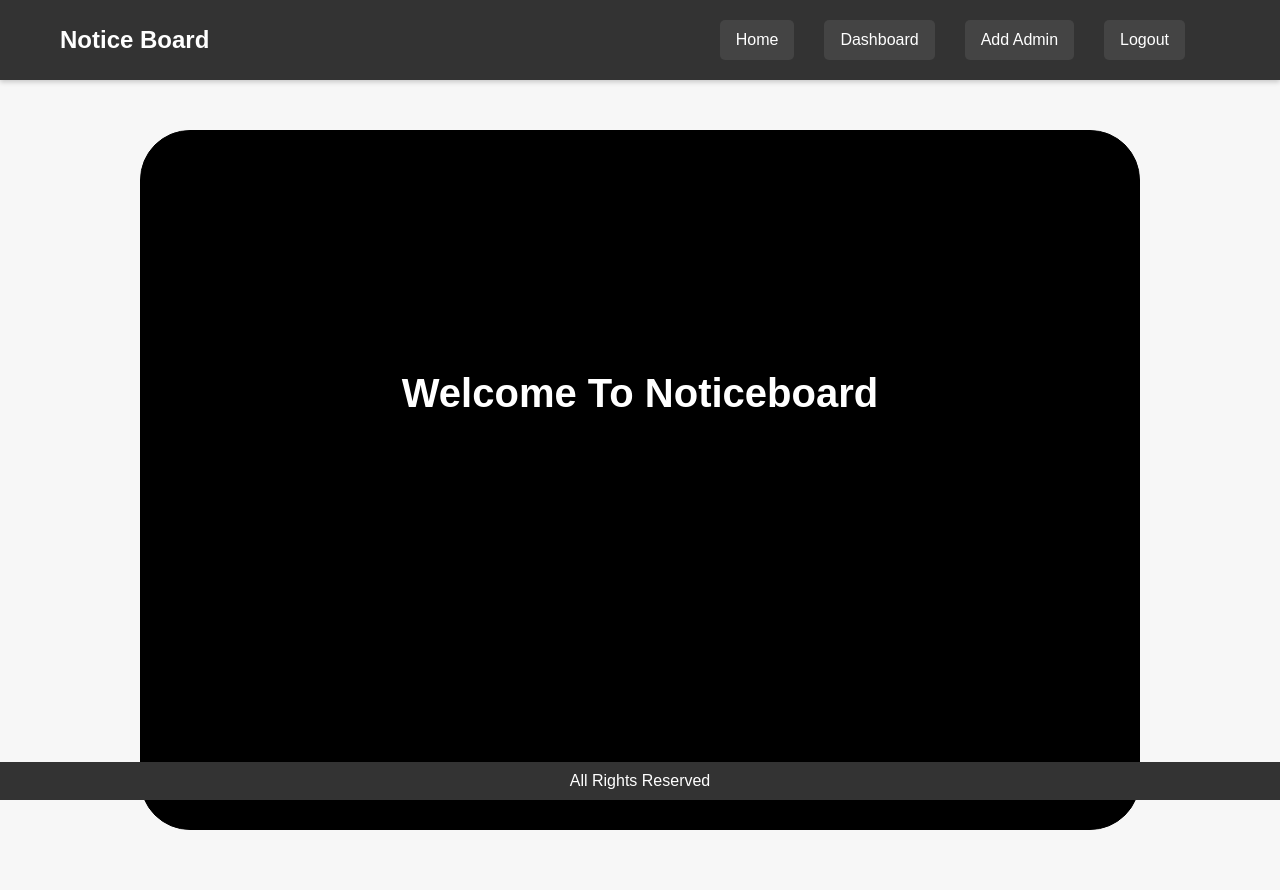
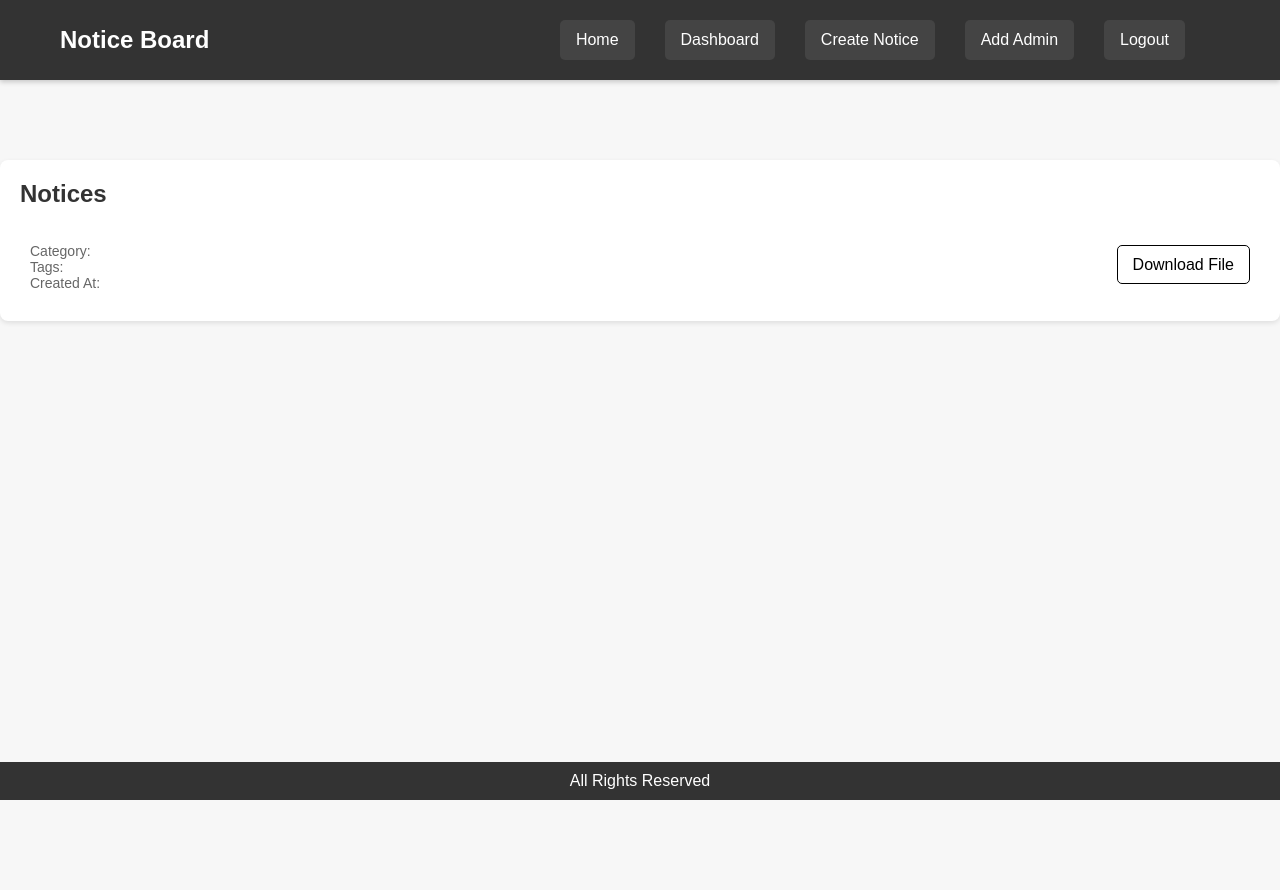
Before and after one commit to amyashpal/NoticeBoard, a PHP site: page /public/index.php in a window 1280 px wide. After the commit the page ends 800 px from the top, so only its background shows below. Run offline with PHP 8.4, Linux system fonts and the light colour scheme; the visitor is signed in with stand-in values (Sample User, id 1); tables that the repository leaves empty or names only in its code hold one stand-in row (values such as "Sample post"); data that the repository does not hold is empty.

Commit message:
done  list view

```diff
--- a/admin/login.php
+++ b/admin/login.php
@@ -22,7 +22,7 @@ if ($_SERVER["REQUEST_METHOD"] == "POST") {
             mysqli_query($conn, $log_login_sql);
 
             $_SESSION['log_id'] = mysqli_insert_id($conn);
-            header('Location: index.php');
+            header('Location:../public/index.php');
             exit();
         }
     }
@@ -37,6 +37,7 @@ if ($_SERVER["REQUEST_METHOD"] == "POST") {
     <meta charset="UTF-8">
     <meta name="viewport" content="width=device-width, initial-scale=1.0">
     <title>Admin Login</title>
+    <link rel="stylesheet" href="../styles.css">
 </head>
 <body>
     <div class="container">
@@ -50,12 +51,9 @@ if ($_SERVER["REQUEST_METHOD"] == "POST") {
                 <label for="password">Password</label>
                 <input type="password" name="password" id="password" placeholder="Enter your password" required>
             </div>
-
             <button type="submit">Login</button>
-
         </form>
     </div>
-
     <?php include '../includes/footer.php'; ?>
 </body>
 </html>
--- a/includes/header.php
+++ b/includes/header.php
@@ -21,6 +21,7 @@ if (session_status() === PHP_SESSION_NONE) {
             <a href="../public/index.php" class="nav-button">Home</a>
             <?php if (isset($_SESSION['admin_id'])): ?>
                 <a href="../admin/dashboard.php" class="nav-button">Dashboard</a>
+                <a href="../admin/create_notice.php" class="nav-button">Create Notice</a>
                 <a href="../admin/admin_register.php" class="nav-button">Add Admin</a>
                 <a href="../admin/logout.php" class="nav-button">Logout</a>
             <?php elseif (isset($_SESSION['user_id'])): ?>
--- a/public/index.php
+++ b/public/index.php
@@ -1,51 +1,111 @@
-<?php
-session_start();
-include '../includes/db.php';
-include '../includes/header.php';
-?>
-
+<?php include '../includes/header.php';  ?>
 <!DOCTYPE html>
 <html lang="en">
 <head>
-    <meta charset="UTF-8" />
-    <meta name="viewport" content="width=device-width, initial-scale=1.0" />
-    <title>Notice Board</title>
+    <meta charset="UTF-8">
+    <meta name="viewport" content="width=device-width, initial-scale=1.0">
+    <title>Notice List</title>
+    <style>
+* {
+    box-sizing: border-box;
+    margin: 0;
+    padding: 0;
+}
 
-    <!-- Internal CSS for .c1 -->
-    <style>
-        /* Styling for the header section */
-        .c1 {
-            background-color: black;
-            /* padding-TOP: 500px; */
-            text-align: center;
-            margin-top:100px;
-            border:1px solid black;
-            height:700px;
-            width:1000px;
-           margin-left:auto;
-           margin-RIGHT:auto;
-           margin-top:70px;
-           margin-bottom:auto;
-           BORDER-radius:50px;
-        }
 
-        h2 {
-            font-size: 2.5em;
-            margin: 0;
-            color:white;
-            padding-top:30vh;
-        }
-    </style>
+
+.cc {
+    width: 100%;
+    width: auto;
+    margin: 0 auto;
+    margin-top:100px;
+    padding: 20px;
+    background-color: white;
+    border-radius: 8px;
+    box-shadow: 0 2px 5px rgba(0, 0, 0, 0.1);
+}
+
+
+h2 {
+    font-size: 24px;
+    color: #333;
+    margin-bottom: 20px;
+}
+
+
+.notice-list {
+    list-style-type: none;
+    padding: 0;
+}
+
+.notice-list li {
+    padding: 10px;
+    border-bottom: 1px solid #ddd;
+    display: flex;
+    justify-content: space-between;
+    align-items: center;
+}
+
+.notice-list li:last-child {
+    border-bottom: none;
+}
+
+.notice-list h3 {
+    font-size: 18px;
+    margin-bottom: 5px;
+    color: #333;
+}
+
+.notice-list p {
+    font-size: 14px;
+    color: #666;
+}
+a{
+    text-decoration:none;
+    color: black;
+    text-decoration: none;
+    margin-left: 15px;
+    padding: 10px 15px;
+    border: 1px solid black;
+    border-radius: 5px;
+    transition: background-color 0.3s;
+
+}
+
+</style>
+    <link rel="stylesheet" href="../styles.css">
 </head>
+<body>
+    <div class="cc">
+        <h2>Notices</h2>
+        <ul class="notice-list">
+            <?php
+            include '../includes/db.php';
 
-<body>
-    <div class="c1">
-        <h2>Welcome To Noticeboard</h1>
+            $noticeSql = "SELECT * FROM notices ORDER BY CreatedAt DESC";
+            $noticeResult = $conn->query($noticeSql);
+
+            while ($row = $noticeResult->fetch_assoc()) {
+                echo "<li>";
+                echo "<div class='notice-details'>";
+                echo "<h3>{$row['Title']}</h3>";
+                echo "<p>{$row['Description']}</p>";
+                echo "<p>Category: {$row['Category']}</p>";
+                echo "<p>Tags: {$row['Tags']}</p>";
+                echo "<p>Created At: {$row['CreatedAt']}</p>";
+                echo "</div>";
+                echo "<div class='actions'>";
+                echo "<a href='{$row['FilePath']}' class='notice-file-link' download>Download File</a>";
+                echo "</div>";
+                echo "</li>";
+            }
+
+            $conn->close();
+            ?>
+        </ul>
     </div>
 
-    <!-- Body content can go here -->
+    <?php include '../includes/footer.php'; ?>
 
 </body>
 </html>
-
-<?php include '../includes/footer.php'; ?>
--- a/styles.css
+++ b/styles.css
@@ -324,7 +324,7 @@ footer {
 }
 
 /* Button Styles */
-.admin-button {
+.admin-button{
     background-color: #333;
     color: white;
     border: none;
@@ -379,44 +379,3 @@ footer {
 .notice a:hover {
     text-decoration: underline;
 }
-
-
-
-.container {
-    display: flex;
-    justify-content: center;
-    margin-top: 50px;
-}
-
-.c2 {
-    background-color: white;
-    border: 1px solid white;
-    padding: 20px;
-    width: 60%;
-    border-radius: 10px;
-    text-align: center;
-    box-shadow: 0px 0px 10px rgba(0, 0, 0, 0.1);
-}
-
-h2 {
-    margin-bottom: 20px;
-}
-
-table {
-    width: 100%;
-    border-collapse: collapse;
-}
-
-th, td {
-    padding: 10px;
-    border: 1px solid #ddd;
-    text-align: center;
-}
-
-th {
-    background-color: #f4f4f4;
-}
-
-.table-container {
-    overflow-x: auto;
-}
--- a/user/user_dashboard.php
+++ b/user/user_dashboard.php
@@ -39,8 +39,10 @@
         overflow-x: auto;
     }
 
+
+
 </style>
-<body>
+
 <?php
 include '../includes/header.php';
 include '../includes/db.php';
@@ -80,4 +82,3 @@ echo "</div>";
 $conn->close();
 include '../includes/footer.php';
 ?>
-<body>
--- a/user/user_login.php
+++ b/user/user_login.php
@@ -53,12 +53,10 @@ if ($_SERVER["REQUEST_METHOD"] == "POST") {
                 <label for="password">Password</label>
                 <input type="password" name="password" id="password" placeholder="Enter your password" required>
             </div>
-
             <a href="../user/user_register.php">Register User</a>
             <button type="submit">Login</button>
         </form>
     </div>
-
     <?php include '../includes/footer.php'; ?>
 </body>
 </html>
--- a/user/user_logout.php
+++ b/user/user_logout.php
@@ -15,7 +15,7 @@ if (isset($_SESSION['user_id']) && isset($_SESSION['LogId'])) {
 
 session_destroy();
 
-header('Location:../public/index.php');
+header('Location:user_login.php');
 
 exit();
 ?>
```
Also changed, not shown: admin/create_notice.php (+74 -4 lines), uploads/IMG_20241004_231240_484 (1).jpg (added).
